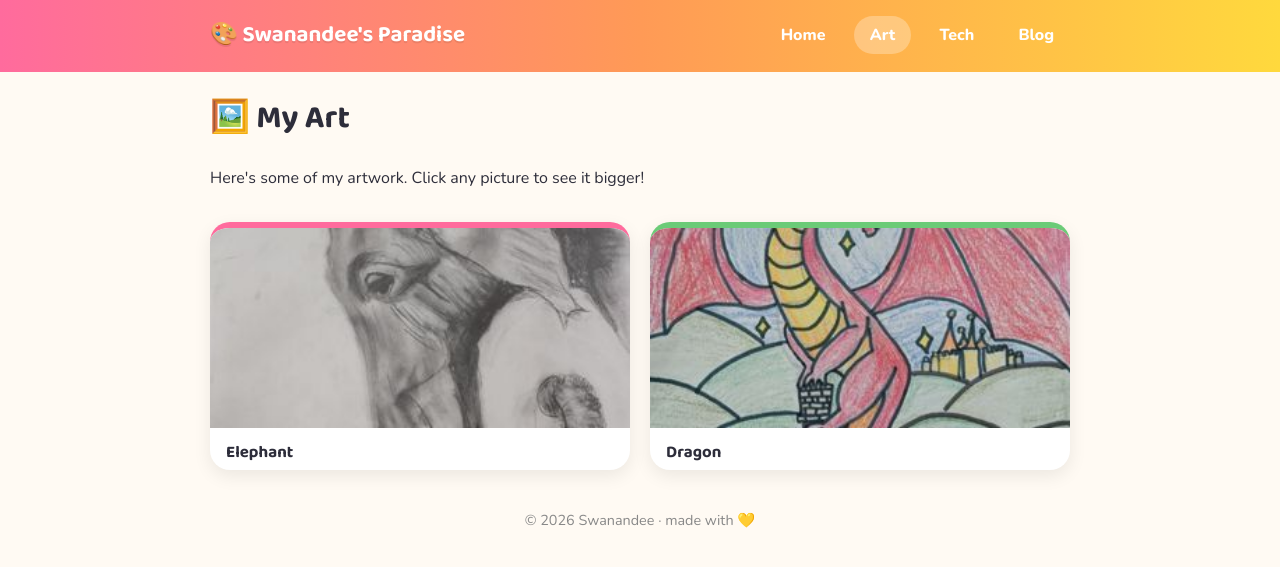
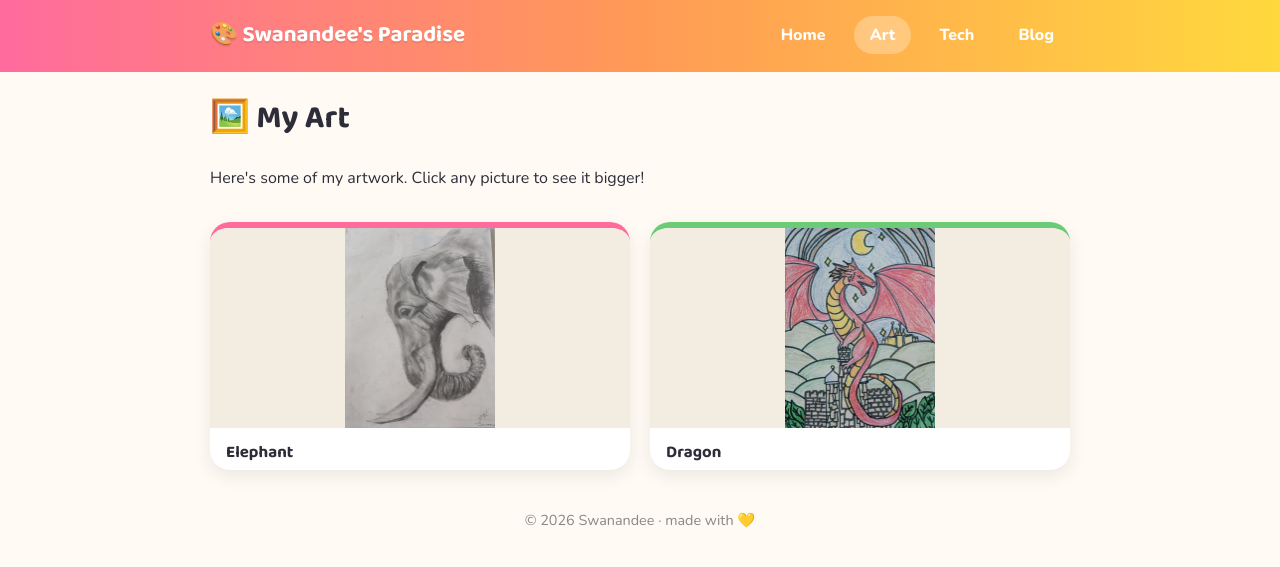
Before and after one commit to joshiswanandee/website, a Jekyll site: the page built from art/index.html, in a window 1280 px wide. Shown: the top 567 px of the page. Built offline with Jekyll 4.4.1, drawn with Linux system fonts in a browser that asks for light colours.

Commit message:
Show full artwork in thumbnails instead of cropping

```diff
--- a/assets/css/style.css
+++ b/assets/css/style.css
@@ -146,7 +146,8 @@ main {
 .card.gallery img {
   width: 100%;
   height: 200px;
-  object-fit: cover;
+  object-fit: contain;
+  background: #f3ede1;
   display: block;
   transition: transform 0.2s ease;
 }
```
